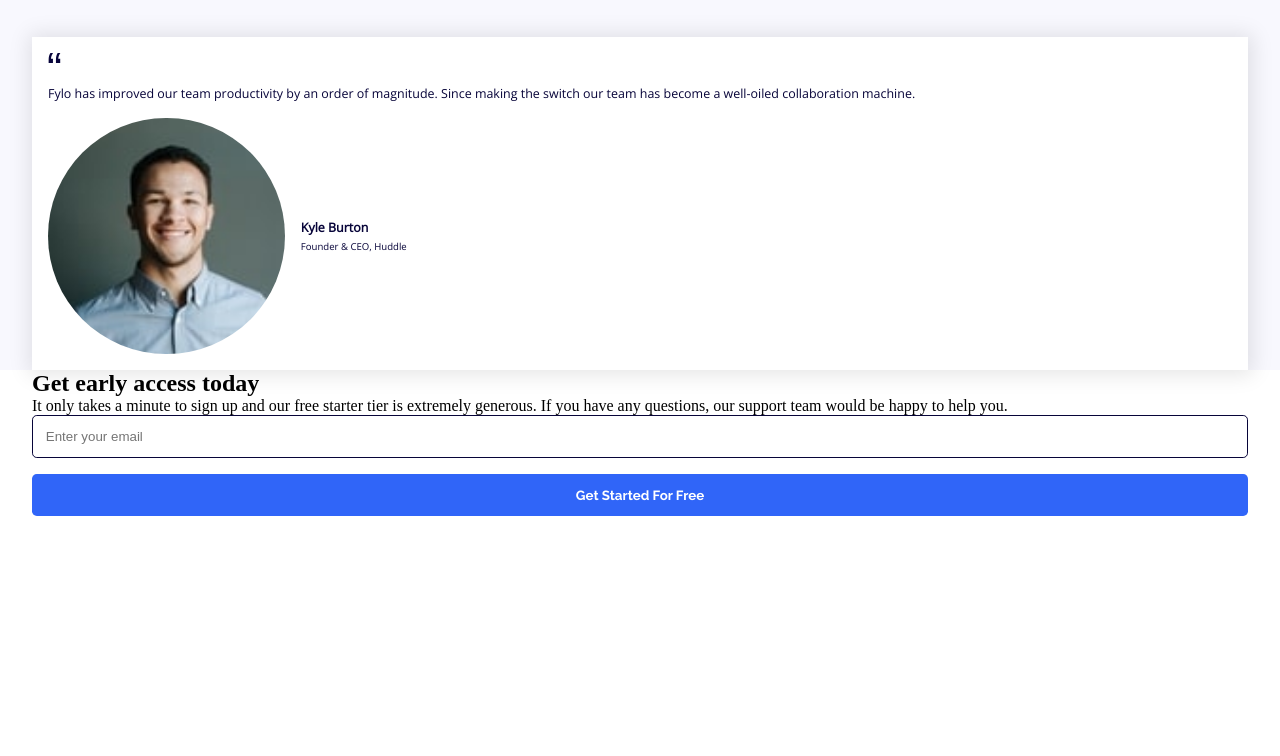
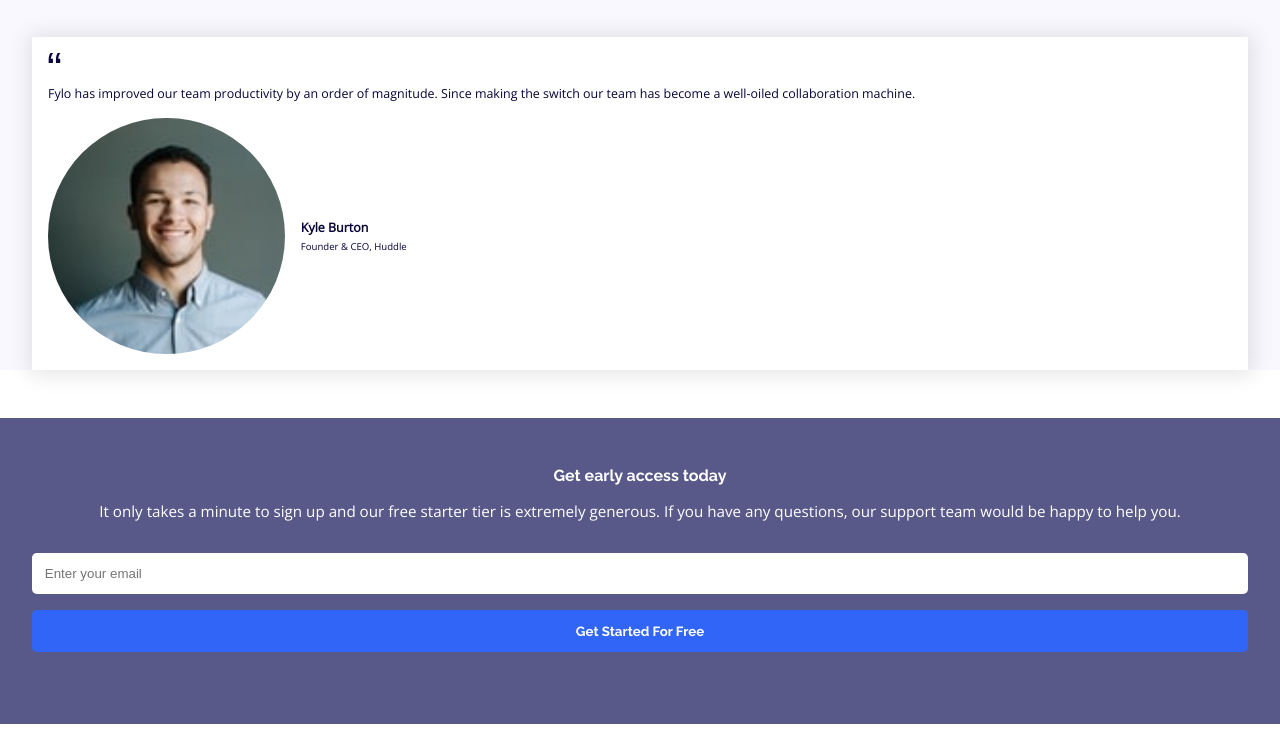
Before and after one commit to syzwnftr/fylo-landing-page-two-columns, a plain HTML site: page index.html in a window 1280 px wide. Shown: the part 2697-3453 px from the top of the page. Before the commit the page ends 3245 px from the top, so only its background shows below. Drawn offline with nearby package versions, Linux system fonts and the light colour scheme.

Commit message:
Styled early-access component

```diff
--- a/style.css
+++ b/style.css
@@ -172,6 +172,7 @@
   box-shadow: 1px 1px 20px 4px rgba(0, 0, 0, 0.1);
   padding: 1rem;
   margin-top: 2.5rem;
+  margin-bottom: 3rem;
 }
 
 .quotes {
@@ -205,3 +206,36 @@
 .testimonial .position {
   font-size: 0.6rem;
 }
+
+.component-three {
+  background-color: var(--desBlue);
+  color: white;
+  padding-top: 3rem;
+  padding-bottom: 3rem;
+}
+
+.component-three h2 {
+  font-family: "Raleway", sans-serif;
+  text-align: center;
+  font-size: 1rem;
+  margin-bottom: 1rem;
+}
+
+.comp-three-p {
+  font-family: "Open Sans", sans-serif;
+  text-align: center;
+  font-size: 0.95rem;
+}
+
+.early-access {
+  margin-top: 2rem;
+  margin-bottom: 1.5rem;
+}
+
+.earlyAccess-input {
+  border: none;
+}
+
+.earlyAccess-btn:hover {
+  background-color: rgb(117, 152, 250);
+}
```
